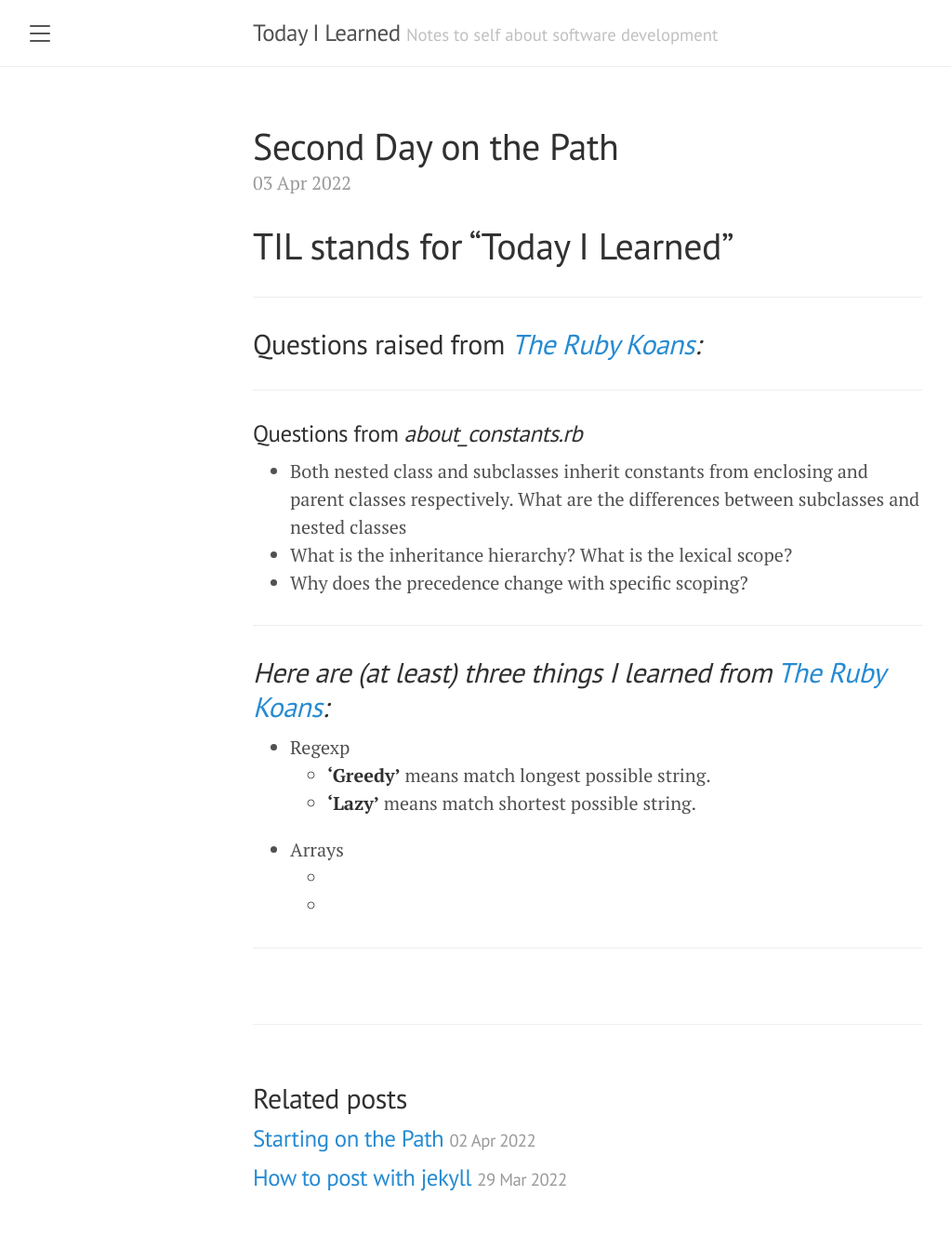
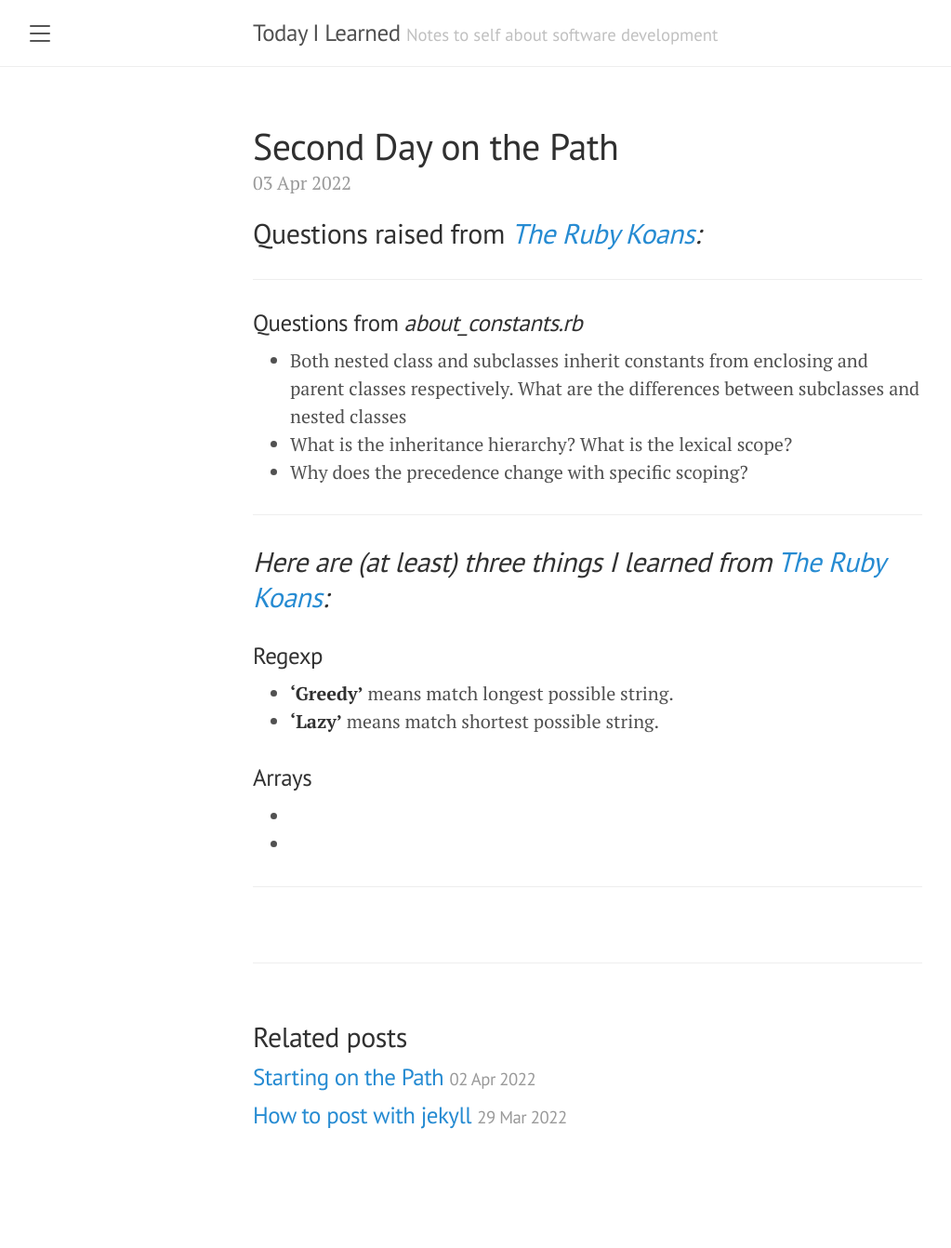
Before and after one commit to KevinDelaFuente/til, a Jekyll site: the page built from _posts/2022-04-03-Second Day on the Path to Enlightenment.md, in a window 1280 px wide. Shown: the whole page at 93% size, without its empty margins (8-1031 px from the left). Built offline with Jekyll 4.4.1, drawn with Linux system fonts in a browser that asks for light colours; after the commit the page ends 1276 px from its top, so only the background shows below that.

Commit message:
Update 2022-04-03-Second Day on the Path to Enlightenment.md

```diff
--- a/_posts/2022-04-03-Second Day on the Path to Enlightenment.md
+++ b/_posts/2022-04-03-Second Day on the Path to Enlightenment.md
@@ -2,8 +2,7 @@
 layout: post
 title:  "Second Day on the Path"
 ---
-# TIL stands for "Today I Learned"
----
+
 ## Questions raised from _[The Ruby Koans](http://rubykoans.com/):_
 ---
 ### Questions from _about_constants.rb_
@@ -14,11 +13,12 @@ title:  "Second Day on the Path"
 
 ---
 ## _Here are (at least) three things I learned from [The Ruby Koans](http://rubykoans.com/):_
-- Regexp
+
+### Regexp
   - **'Greedy'** means match longest possible string.
   - **'Lazy'** means match shortest possible string.
 
-- Arrays
+### Arrays
   -
   -
 
```
